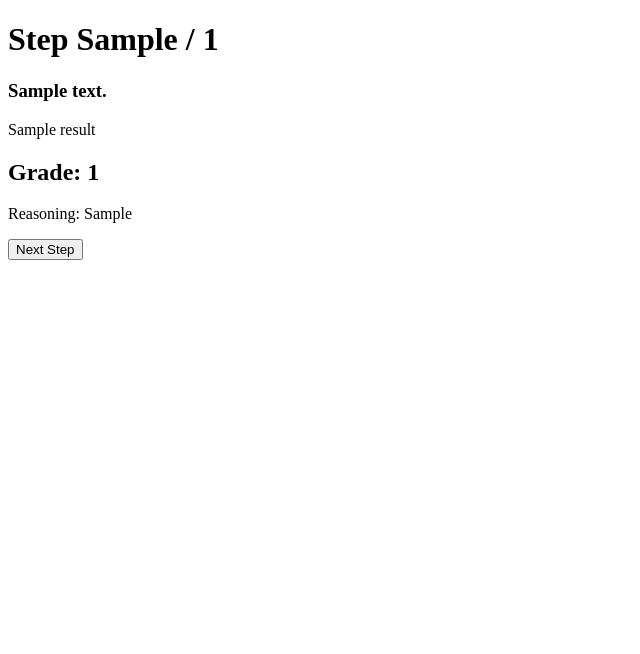
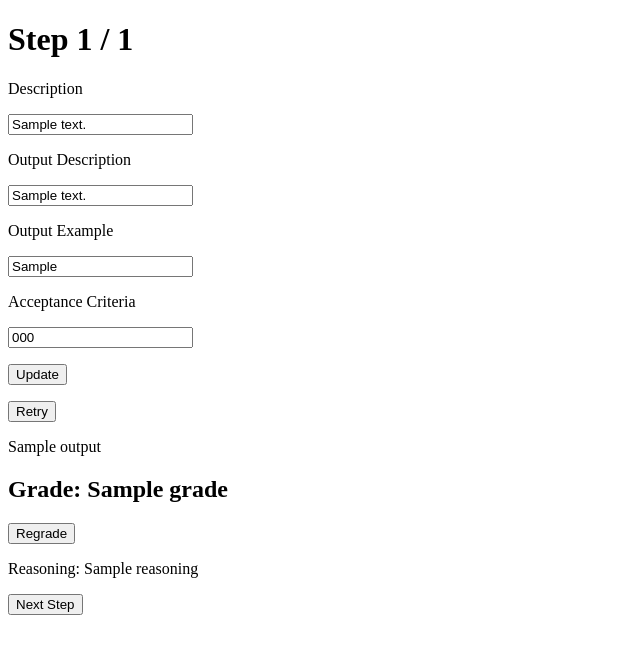
Before and after one commit to yy8402/TeamworkAI, a Flask app: template templates/outputs.html in a window 1280 px wide. Shown: the top 654 px of the page, without its empty margins (0-640 px from the left). Run offline with Flask 2, Linux system fonts and the light colour scheme; the template is opened without the code that fills it: most values are stand-ins (such as "Sample title", 1, 10 or a date in 2020); parts of the project's set-up code (start-up, migrations or seed data) failed here and were passed over; some libraries are stand-ins or nearby versions.

Commit message:
improve session update

```diff
--- a/app.py
+++ b/app.py
@@ -102,20 +102,19 @@ def db_update_session(working_session):
         logging.error(f"Error updating session in database: {str(e)}")
         return False
 
-def reset_workflow(working_session):
-    working_session['outputs'] = []
-    working_session['grades'] = []
-    working_session['current_step'] = 0
-    return working_session
+def render_final_result(working_session):
+    result = working_session['workflow'][-1]['output']
+    grade = working_session['workflow'][-1]['grades']
+    return render_template('result.html', result=result, grade=grade)
 
-def render_final_result(working_session):
-    result = working_session['outputs'][-1]
-    grade = working_session['grades'][-1]
-    return render_template('result.html', result=result, grade=grade)
+def grade_step(step):
+    #TODO: validate grade result
+    return teamwork.grade_output(step['output'], step['acceptance_criteria'])
 
 def simulate_step(personas, step, last_output):
     step_description = step['description']
     expected_output = step['expected_output_example']
+    # expected_output_description = step['expected_output_description']
     acceptance_criteria = step['acceptance_criteria']
 
     assignee_name = step['assignee']
@@ -129,7 +128,7 @@ def simulate_step(personas, step, last_output):
     if assignee_role is None:
         raise ValueError("Persona not found in session")
 
-    output = teamwork.simulate_step(
+    step['output'] = teamwork.simulate_step(
         step_description,
         assignee_name,
         assignee_role,
@@ -139,30 +138,40 @@ def simulate_step(personas, step, last_output):
         acceptance_criteria
     )
 
-    grade = teamwork.grade_output(output, acceptance_criteria)
-    return output, grade
+    step['grade'] = grade_step(step)
+    return step
+
+def get_step_index(current_step, retry):
+    if retry:
+        return current_step - 1
+    else:
+        return current_step
 
 def handle_workflow(working_session):
     workflow = working_session.get('workflow')
-    step_index = 0
-    if 'current_step' not in working_session:
-        working_session = reset_workflow(working_session)
+    current_step = working_session.get('current_step')
+    if not current_step:
+        working_session['current_step'] = 0
+        current_step = 0
         output_last_step = None
+    elif current_step == 0:
+        output_last_step = None
+    elif current_step == len(workflow) - 1 :
+        return render_final_result(working_session)
     else:
-        step_index = working_session['current_step']
-        output_last_step = working_session['outputs'][-1]
+        output_last_step = workflow[current_step - 1]['output']
 
-    logging.debug(f"Handling workflow step: {step_index}, workflow: {workflow}, session: {working_session}")
-    if step_index == len(workflow):
-        return render_final_result(working_session)
+    logging.debug(f"Handling workflow step: {current_step}, workflow: {workflow}, session: {working_session}")
 
-    this_step = workflow[step_index]
-    personas = working_session['personas']
-    step_output, step_grade = simulate_step(personas, this_step, output_last_step)
+    this_step = workflow[current_step]
+    this_step = simulate_step(working_session['personas'], this_step, output_last_step)
+    logging.debug(f"Simulated step: {this_step}")
+
+    # update session with update step including output and grade
     #TODO: validate step_output and step_grade
-    step_count = step_index + 1
-    working_session['outputs'].append(step_output)
-    working_session['grades'].append(step_grade)
+    workflow[current_step] = this_step
+    working_session['workflow'] = workflow
+    step_count = current_step + 1
     working_session['current_step'] = step_count
 
     if db_update_session(working_session):
@@ -171,12 +180,9 @@ def handle_workflow(working_session):
         logging.error(f"Error updating session with step {step_count}")
 
     return render_template('outputs.html',
-                           current_step=step_count,
+                           step_count=step_count,
                            total_steps=len(workflow),
-                           step_description=this_step['description'],
-                           result=step_output,
-                           grade_num=step_grade['grade'],
-                           grade_reasoning=step_grade['reasoning'])
+                           step=this_step)
 
 def get_session_info():
     if 'id' not in session:
@@ -225,9 +231,23 @@ def update_session(working_session, request_form):
                                                    request_form.get('update_persona'),
                                                    request_form.get('persona_info'))
     elif 'update_step' in request_form:
+        step_index = request_form.get('step_count') - 1
+        step_info = working_session['workflow'][step_index]
+        step_info['description'] = request_form.get('step_description')
+        step_info['expected_output_description'] = request_form.get('step_expected_output_description')
+        step_info['expected_output_example'] = request_form.get('step_expected_output_example')
+        step_info['acceptance_criteria'] = request_form.get('step_acceptance_criteria')
         result_update = tasksession.update_step(working_session,
-                                                request_form.get('update_step'),
-                                                request_form.get('step_info'))
+                                                step_index=step_index,
+                                                step_info=step_info)
+        if result_update['status'] == 'success':
+            working_session = result_update['session']
+    elif 'regrade' in request_form:
+        step_index = request_form.get('step_count') - 1
+        new_grade = grade_step(working_session['workflow'][step_index])
+        result_update = tasksession.update_step_grade(working_session,
+                                                      step_index,
+                                                      new_grade)
     else:
         logging.debug("No update action specified")
         return working_session
@@ -292,6 +312,9 @@ def handle_update(working_session, request_form):
         return move_to_next_stage(working_session, request_form)
     elif action == 'next_step':
         return handle_workflow(working_session)
+    elif action == 'retry_step' or action == 'regrade':
+        working_session['current_step'] = working_session['current_step'] -1
+        return handle_workflow(working_session)
     elif action == 'update':
         working_session = update_session(working_session, request_form)
         return 'session updated', 200
--- a/templates/outputs.html
+++ b/templates/outputs.html
@@ -4,11 +4,33 @@
     <title>Outputs</title>
 </head>
 <body>
-    <h1>Step {{ current_step }} / {{ total_steps }} </h1>
-    <h3>{{ step_description }}</h3>
-    <p>{{ result }}</p>
-    <h2>Grade: {{ grade_num }}</h2>
-    <p>Reasoning: {{ grade_reasoning }} </p>
+    <h1>Step {{ step_count }} / {{ total_steps }} </h1>
+    <form method="POST", id="UpdateStep">
+        <input type="hidden" name="action" value="update_step">
+        <input type="hidden" name="step_count" value="{{ step_count }}">
+        <p>Description</p>
+        <input type="text" name="step_description" value="{{ step.description }}" >
+        <p>Output Description</p>
+        <input type="text" name="step_expected_output_description" value="{{ step.expected_output_description }}" >
+        <p>Output Example</p>
+        <input type="text" name="step_expected_output_example" value="{{ step.expected_output_example }}" >
+        <p>Acceptance Criteria</p>
+        <input type="text" name="step_acceptance_criteria" value="{{ step.acceptance_criteria }}" >
+        <p><input type="submit" value="Update">
+        </p>
+    </form>
+    <form method="POST", id="retry">
+        <input type="hidden" name="action" value="retry_step">
+        <input type="submit" value="Retry">
+    </form>
+    <p>{{ step.output }}</p>
+    <h2>Grade: {{ step.grade.grade }}</h2>
+    <form method="POST", id="regrade">
+        <input type="hidden" name="step_count" value="{{ step_count }}">
+        <input type="hidden" name="action" value="regrade">
+        <input type="submit" value="Regrade">
+    </form>
+    <p>Reasoning: {{ step.grade.reasoning }} </p>
     <form method="POST", id="Next">
         <input type="hidden" name="action" value="next_step">
         <input type="submit" value="Next Step">
```
Also changed, not shown: tasksession.py (+14 -0 lines).
